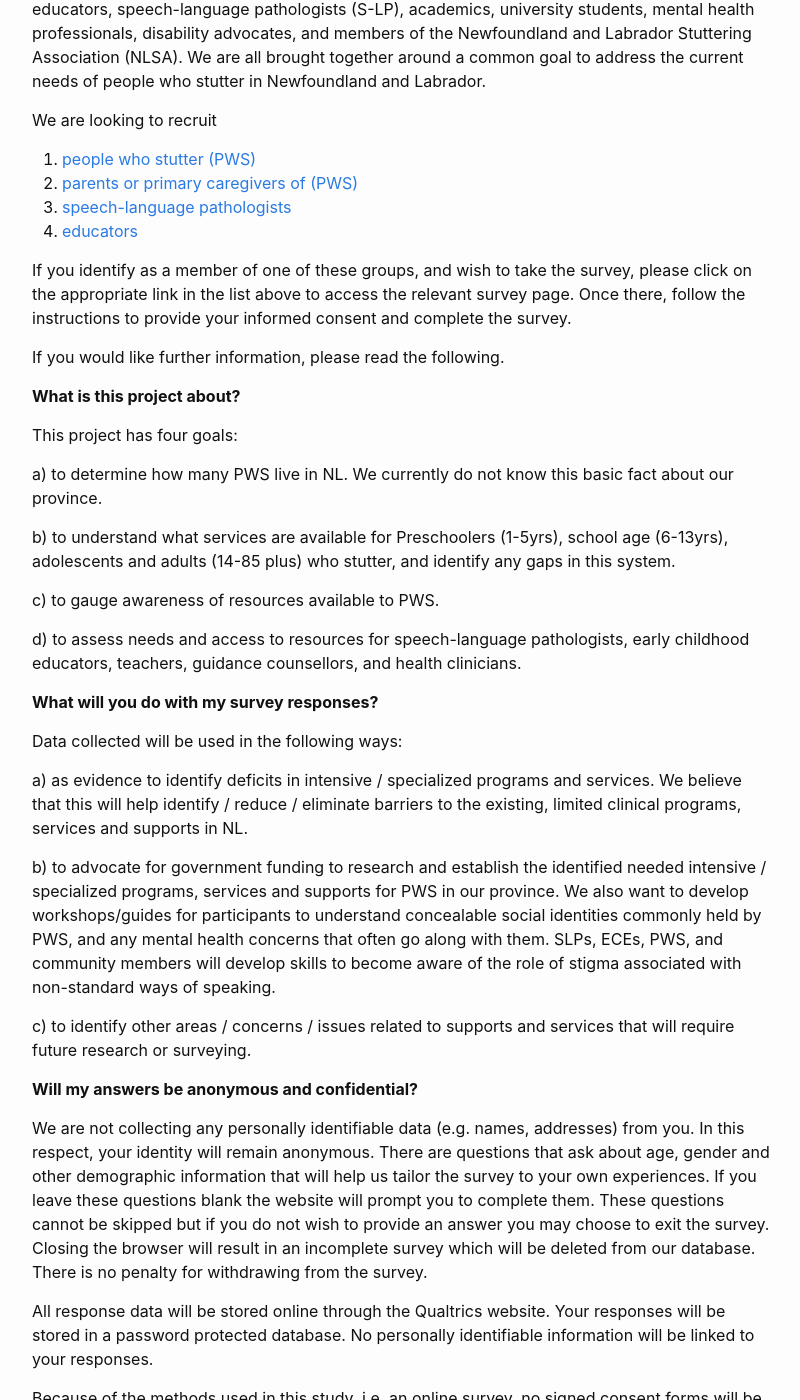
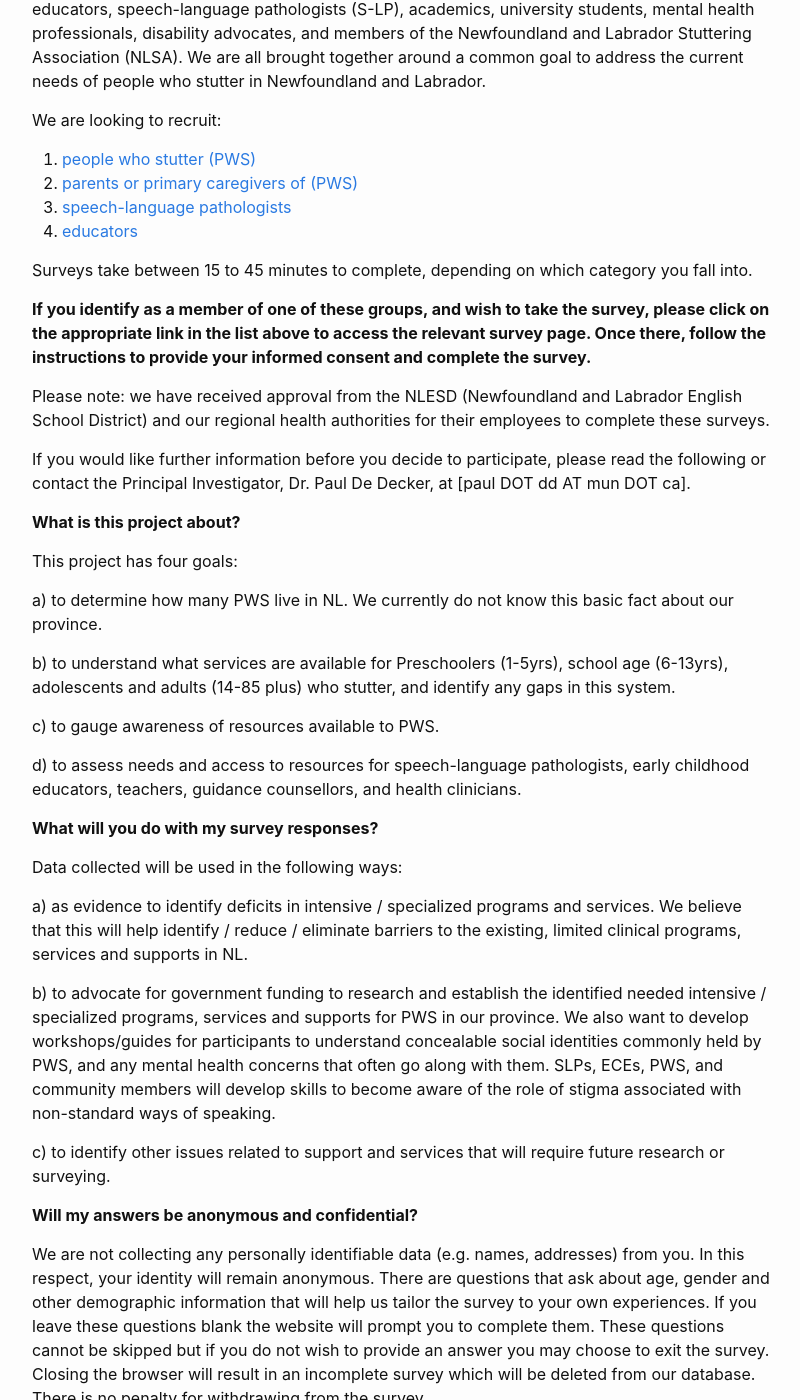
Before and after one commit to pauldedecker/commco-lab, a Jekyll site: the page built from _posts/2021-07-15-survey-barriers-accessibility.md, in a window 1280 px wide and 1400 px high, scrolled down 305 px. Shown: the whole window, without its empty margins (238-1038 px from the left). Built offline with Jekyll 4.4.1, drawn with Linux system fonts in a browser that asks for light colours.

Commit message:
Update 2021-07-15-survey-barriers-accessibility.md

```diff
--- a/_posts/2021-07-15-survey-barriers-accessibility.md
+++ b/_posts/2021-07-15-survey-barriers-accessibility.md
@@ -5,16 +5,20 @@ categories: Research, Survey
 ---
 You are invited to complete a survey about the accessibility of services for people who stutter (PWS) in Newfoundland and Labrador. This survey is conducted by The Newfoundland and Labrador Stuttering Association Collaborative, which is a cross-sector group of people who stutter (PWS), members of provincial government, public-school teachers, early childhood educators, speech-language pathologists (S-LP), academics, university students, mental health professionals, disability advocates, and members of the Newfoundland and Labrador Stuttering Association (NLSA). We are all brought together around a common goal to address the current needs of people who stutter in Newfoundland and Labrador.
 
-We are looking to recruit
+We are looking to recruit:
 
 1. [people who stutter (PWS)](https://mun.az1.qualtrics.com/jfe/form/SV_1YnYI67ewFIF6XX)
 2. [parents or primary caregivers of (PWS)](https://mun.az1.qualtrics.com/jfe/form/SV_2643mGhjL1TAUUC)
 3. [speech-language pathologists](https://mun.az1.qualtrics.com/jfe/form/SV_2s0kxABfUQDjvIa)
 4. [educators](https://mun.az1.qualtrics.com/jfe/form/SV_71cWTwY4h0fPH38)
 
-If you identify as a member of one of these groups, and wish to take the survey, please click on the appropriate link in the list above to access the relevant survey page. Once there, follow the instructions to provide your informed consent and complete the survey.
+Surveys take between 15 to 45 minutes to complete, depending on which category you fall into.
 
-If you would like further information, please read the following.
+**If you identify as a member of one of these groups, and wish to take the survey, please click on the appropriate link in the list above to access the relevant survey page. Once there, follow the instructions to provide your informed consent and complete the survey.**
+
+Please note: we have received approval from the NLESD (Newfoundland and Labrador English School District) and our regional health authorities for their employees to complete these surveys.
+
+If you would like further information before you decide to participate, please read the following or contact the Principal Investigator, Dr. Paul De Decker, at [paul DOT dd AT mun DOT ca].
 
 **What is this project about?**
 
@@ -36,7 +40,7 @@ a) as evidence to identify deficits in intensive / specialized programs and serv
 
 b) to advocate for government funding to research and establish the identified needed intensive / specialized programs, services and supports for PWS in our province. We also want to develop workshops/guides for participants to understand concealable social identities commonly held by PWS, and any mental health concerns that often go along with them. SLPs, ECEs, PWS, and community members will develop skills to become aware of the role of stigma associated with non-standard ways of speaking.
 
-c) to identify other areas / concerns / issues related to supports and services that will require future research or surveying.
+c) to identify other issues related to support and services that will require future research or surveying.
 
 **Will my answers be anonymous and confidential?**
 
```
